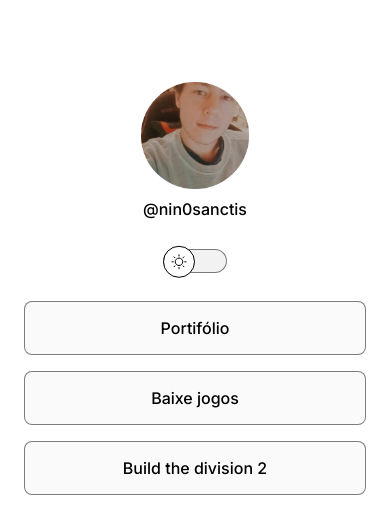
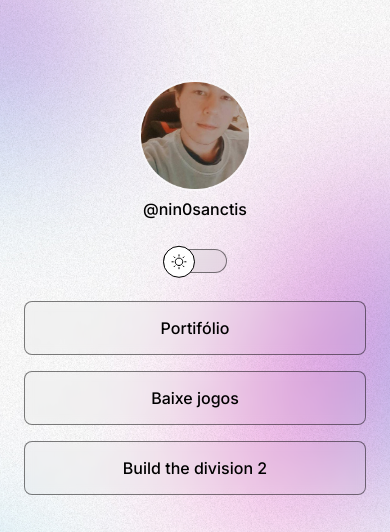
Before and after one commit to ninosanctis/devlinks, a plain HTML site: page index.html in a window 390 px wide. Shown: the top 532 px of the page. Drawn offline with nearby package versions, Linux system fonts and the light colour scheme.

Commit message:
tocansado

```diff
--- a/style.css
+++ b/style.css
@@ -195,17 +195,17 @@ footer {
 
 @media (max-width: 700px) {
   :root {
-    --bg-url: url(./Assets/bg-mobile.jpg);
+    --bg-url: url(./assets/bg-mobile.jpg);
   }
 
   .light {
-    --bg-url: url(./assets/bg-mobilie-light.jpg);
+    --bg-url: url(./assets/bg-mobile-light.jpg);
   }
 }
 
 @media (min-width: 700px) {
   :root {
-    --bg-url: url(./Assets/bg-desktop.jpg);
+    --bg-url: url(./assets/bg-desktop.jpg);
   }
 
   .light {
```
